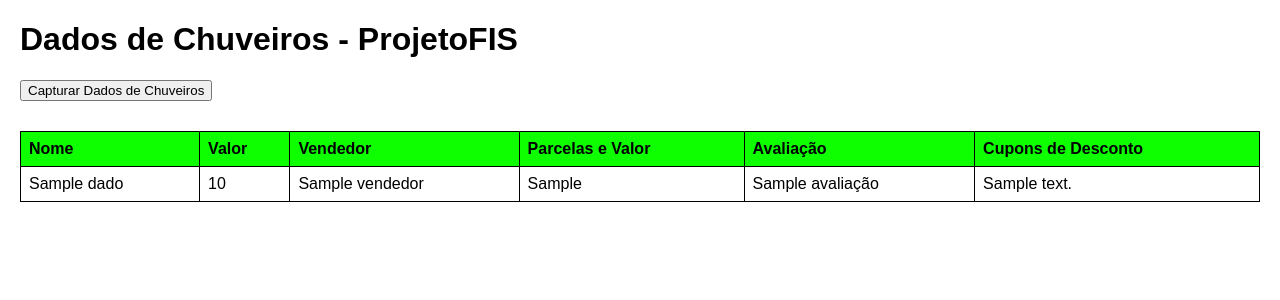
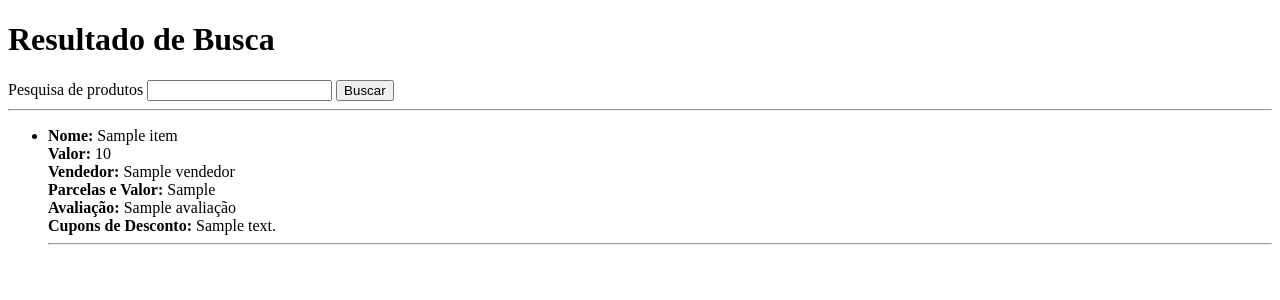
Before and after one commit to kauandantas05/Projeto-FIS, a Flask app: template templates/index.html in a window 1280 px wide. Shown: the top 300 px of the page. Run offline with Flask 3, Linux system fonts and the light colour scheme; the template is opened without the code that fills it: most values are stand-ins (such as "Sample title", 1, 10 or a date in 2020).

Commit message:
projeto scraping

```diff
--- a/app.py
+++ b/app.py
@@ -1,4 +1,5 @@
-from flask import Flask, render_template
+import os
+from flask import Flask, render_template, request
 from selenium import webdriver
 from selenium.webdriver.common.by import By
 from selenium.webdriver.chrome.service import Service
@@ -6,27 +7,79 @@ from selenium.webdriver.chrome.options import Options
 from selenium.webdriver.support.ui import WebDriverWait
 from selenium.webdriver.support import expected_conditions as EC
 from webdriver_manager.chrome import ChromeDriverManager
+import sqlite3
 
 app = Flask(__name__)
 
+
+def init_db():
+    try:
+
+        db_path = os.path.join(os.path.dirname(__file__), 'itens.db')
+        conn = sqlite3.connect(db_path)
+        cursor = conn.cursor()
+
+
+        cursor.execute('''
+            CREATE TABLE IF NOT EXISTS itens (
+                id INTEGER PRIMARY KEY AUTOINCREMENT,
+                nome TEXT NOT NULL,
+                valor TEXT,
+                vendedor TEXT,
+                parcelas_valor TEXT,
+                avaliacao TEXT,
+                cupons_desconto TEXT
+            )
+        ''')
+
+        conn.commit()
+        conn.close()
+    except Exception as e:
+        print(f"Erro ao inicializar o banco de dados: {e}")
+
+
+def calcular_valor_medio(itens):
+    valores = []
+    for item in itens:
+        valor_str = item['Valor'].replace('R$', '').strip()
+        try:
+            valor_float = float(valor_str.replace('.', '').replace(',', '.'))
+            valores.append(valor_float)
+        except ValueError:
+            print(f"Valor inválido encontrado: {valor_str}")
+    if valores:
+        return sum(valores) / len(valores)
+    else:
+        return 0.0
+
+
+init_db()
+
 @app.route('/')
 def homepage():
-    return render_template("index.html", dados=[])
+    return render_template("index.html", dados=[], valor_medio=0)
 
 @app.route('/scrape')
 def scrape_data():
-    chrome_options = Options()
-    chrome_options.add_argument('--headless')  # Execução sem interface gráfica
-    service = Service(ChromeDriverManager().install())
-    driver = webdriver.Chrome(service=service, options=chrome_options)
+    try:
+        termo_busca = request.args.get('termo_busca', 'chuveiro')
+        print(f"chuveiro: {termo_busca}")
 
-    url = 'https://lista.mercadolivre.com.br/chuveiro'
+        termo_busca = request.args.get('termo_busca', 'bicicleta')
+        print(f"biclicleta: {termo_busca}")
 
-    try:
+        chrome_options = Options()
+        chrome_options.add_argument('--headless')
+        service = Service(ChromeDriverManager().install())
+        driver = webdriver.Chrome(service=service, options=chrome_options)
+
+        url = f'https://lista.mercadolivre.com.br/{termo_busca}'
+        print(f"https://lista.mercadolivre.com.br/chuveiro, https://lista.mercadolivre.com.br/bicicleta: {url}")
+
         driver.get(url)
         WebDriverWait(driver, 10).until(EC.presence_of_element_located((By.CLASS_NAME, 'ui-search-layout')))
 
-        itens = driver.find_elements(By.CLASS_NAME, 'ui-search-layout__item')[:12]  # Limitar a 12 itens
+        itens = driver.find_elements(By.CLASS_NAME, 'ui-search-layout__item')[:10] #limitar a 10 itens
 
         dados = []
         for item in itens:
@@ -37,7 +90,7 @@ def scrape_data():
                 nome = ''
 
             try:
-                valor_element = item.find_element(By.CLASS_NAME, 'ui-search-price__part')
+                valor_element = item.find_element(By.CLASS_NAME, 'ui-search-price__second-line')
                 valor = valor_element.text.strip()
             except:
                 valor = ''
@@ -61,7 +114,7 @@ def scrape_data():
                 avaliacao = ''
 
             try:
-                cupom_element = item.find_element(By.CLASS_NAME, 'ui-search-item__discount')
+                cupom_element = item.find_element(By.CLASS_NAME, 'ui-pb-container')
                 cupom = cupom_element.text.strip()
             except:
                 cupom = ''
@@ -75,10 +128,16 @@ def scrape_data():
                 'Cupons de Desconto': cupom
             })
 
-    finally:
         driver.quit()
 
-    return render_template('index.html', dados=dados)
+
+        valor_medio = calcular_valor_medio(dados)
+
+        return render_template('index.html', dados=dados, valor_medio=valor_medio)
+
+    except Exception as e:
+        print(f"Erro durante a raspagem de dados: {e}")
+        return render_template('error.html', message="Ocorreu um erro durante a raspagem de dados. Por favor, tente novamente mais tarde.")
 
 if __name__ == '__main__':
     app.run(debug=True)
--- a/static/style.css
+++ b/static/style.css
@@ -8,12 +8,12 @@ table {
     margin-top: 20px;
 }
 th, td {
-    border: 1px solid #000000;
+    border: 1px solid #00ff0d;
     padding: 8px;
     text-align: left;
 }
 th {
-    background-color: #0dff00;
+    background-color: #000000;
 }
 button {
     margin-bottom: 10px;
--- a/templates/index.html
+++ b/templates/index.html
@@ -1,37 +1,41 @@
+<!-- index.html -->
+
 <!DOCTYPE html>
-<html lang="pt-BR">
+<html lang="en">
 <head>
     <meta charset="UTF-8">
     <meta name="viewport" content="width=device-width, initial-scale=1.0">
-    <title>Dados de Chuveiros - scrape</title>
-    <link rel="stylesheet" href="{{ url_for('static', filename='style.css') }}">
+    <title>Resultado de Busca</title>
 </head>
 <body>
-    <h1>Dados de Chuveiros - ProjetoFIS</h1>
-    <button onclick="window.location.href='/scrape';">Capturar Dados de Chuveiros</button>
-    <table>
-        <thead>
-            <tr>
-                <th>Nome</th>
-                <th>Valor</th>
-                <th>Vendedor</th>
-                <th>Parcelas e Valor</th>
-                <th>Avaliação</th>
-                <th>Cupons de Desconto</th>
-            </tr>
-        </thead>
-        <tbody>
-            {% for dado in dados %}
-            <tr>
-                <td>{{ dado['Nome'] }}</td>
-                <td>{{ dado['Valor'] }}</td>
-                <td>{{ dado['Vendedor'] }}</td>
-                <td>{{ dado['Parcelas e Valor'] }}</td>
-                <td>{{ dado['Avaliação'] }}</td>
-                <td>{{ dado['Cupons de Desconto'] }}</td>
-            </tr>
-            {% endfor %}
-        </tbody>
-    </table>
+    <h1>Resultado de Busca</h1>
+
+    <form action="/scrape" method="GET">
+        <label for="termo_busca">Pesquisa de produtos</label>
+        <input type="text" id="termo_busca" name="termo_busca" required>
+        <button type="submit">Buscar</button>
+    </form>
+
+    <hr>
+
+    <div>
+        {% if dados %}
+            <ul>
+                {% for item in dados %}
+                    <li>
+                        <strong>Nome:</strong> {{ item['Nome'] }} <br>
+                        <strong>Valor:</strong> {{ item['Valor'] }} <br>
+                        <strong>Vendedor:</strong> {{ item['Vendedor'] }} <br>
+                        <strong>Parcelas e Valor:</strong> {{ item['Parcelas e Valor'] }} <br>
+                        <strong>Avaliação:</strong> {{ item['Avaliação'] }} <br>
+                        <strong>Cupons de Desconto:</strong> {{ item['Cupons de Desconto'] }} <br>
+                        <hr>
+                    </li>
+                {% endfor %}
+            </ul>
+        {% else %}
+            <p>Nenhum resultado encontrado.</p>
+        {% endif %}
+    </div>
 </body>
 </html>
```
Also changed, not shown: itens.db (added).
